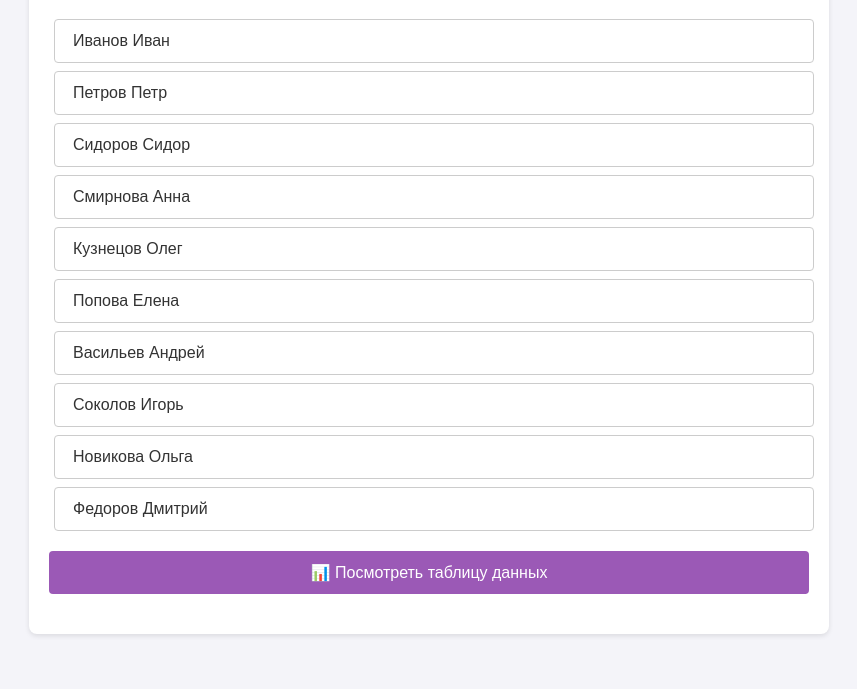
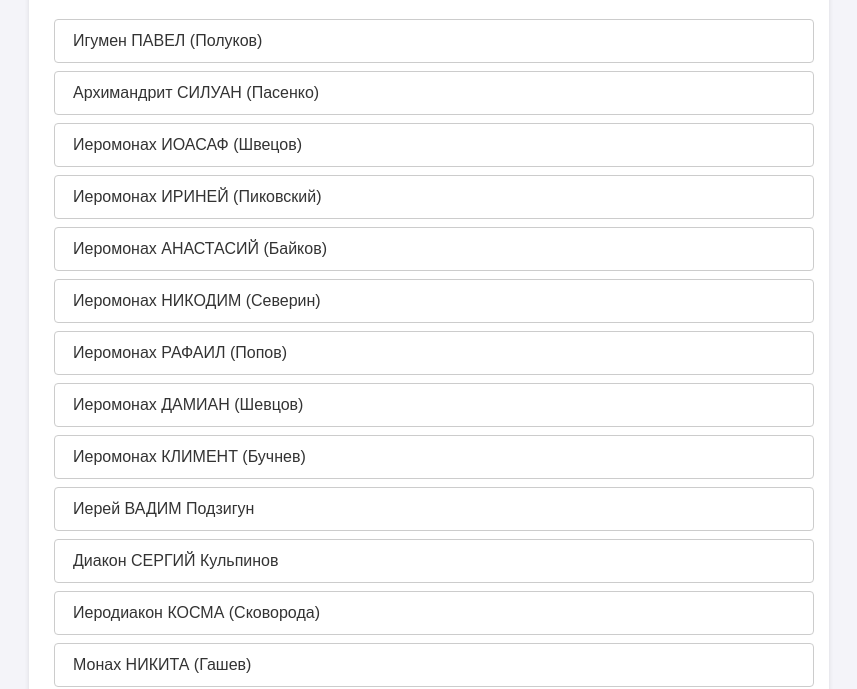
Before and after one commit to BelousovPetr112/church, a plain HTML site: page index.html in a window 1280 px wide. Shown: the part 111-800 px from the top of the page, without its empty margins (211-1068 px from the left). Drawn offline with Linux system fonts and the light colour scheme.

Commit message:
Update index.html

```diff
--- a/index.html
+++ b/index.html
@@ -104,9 +104,20 @@
 
         // Список людей (можете вписать нужные имена прямо здесь)
         const people = [
-            "Иванов Иван", "Петров Петр", "Сидоров Сидор",
-            "Смирнова Анна", "Кузнецов Олег", "Попова Елена",
-            "Васильев Андрей", "Соколов Игорь", "Новикова Ольга", "Федоров Дмитрий"
+            "Игумен ПАВЕЛ (Полуков)",
+            "Архимандрит СИЛУАН (Пасенко)",
+            "Иеромонах ИОАСАФ (Швецов)",
+            "Иеромонах ИРИНЕЙ (Пиковский)",
+            "Иеромонах АНАСТАСИЙ (Байков)",
+            "Иеромонах НИКОДИМ (Северин)",
+            "Иеромонах РАФАИЛ (Попов)",
+            "Иеромонах ДАМИАН (Шевцов)",
+            "Иеромонах КЛИМЕНТ (Бучнев)",
+            "Иерей ВАДИМ Подзигун",
+            "Диакон СЕРГИЙ Кульпинов",
+            "Иеродиакон КОСМА (Сковорода)",
+            "Монах НИКИТА (Гашев)",
+            "Инок ИОАНН (Толкачевас)"
         ];
 
         let currentPerson = "";
```
